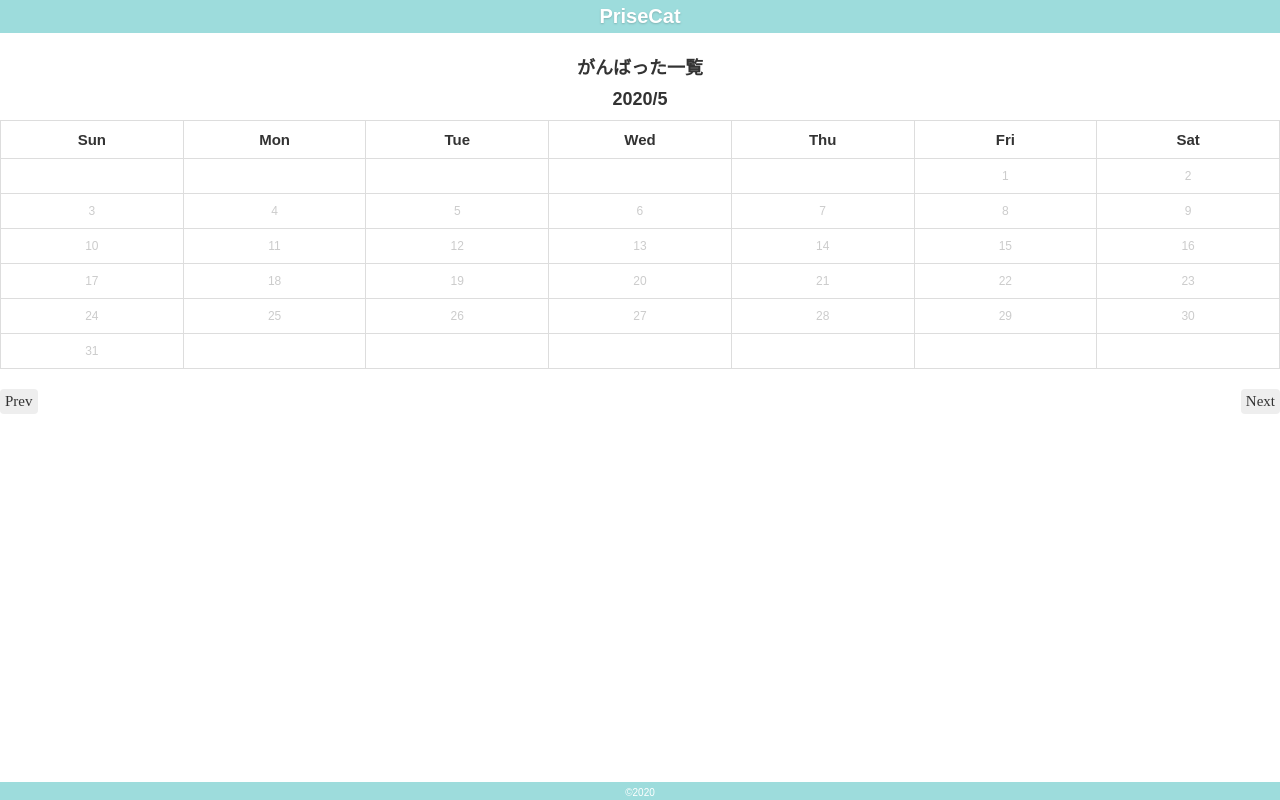
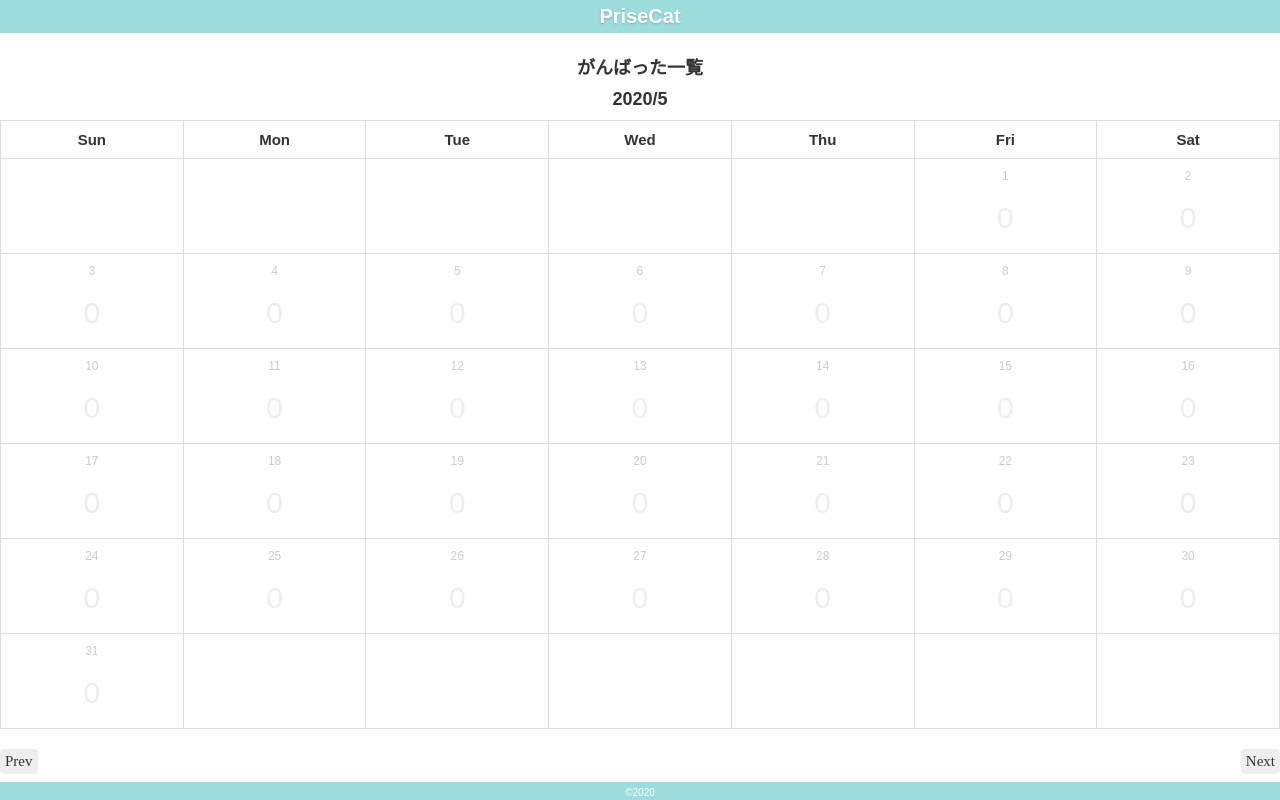
Before and after one commit to harutete/praise-cat, a React (Create React App) app: page /list in a window 1280 px wide. Built offline with nearby package versions, Linux system fonts and the light colour scheme.

Commit message:
Fix: style修正

```diff
--- a/src/components/Calender/CalenderTable.tsx
+++ b/src/components/Calender/CalenderTable.tsx
@@ -46,6 +46,9 @@ const CalenderTable: React.FC<Props> = (props) => {
           width: 50px;
           height: 50px;
           margin: 10px auto 0;
+          &--stage-00 {
+            color: #EEEEEE;
+          }
           &--stage-01 {
             background: ${props => props.theme.colors.main};
           }
@@ -76,17 +79,16 @@ const CalenderTable: React.FC<Props> = (props) => {
                 { typeof day === 'object' &&
                   <>
                     <p className="text-day">{day.day}</p>
-                    { day.description.length > 0 &&
                     <p className={`
                       text-count
                       ${day.description.length > 5 ? 'text-count--stage-03' :
                       day.description.length >= 3 && day.description.length <= 5 ? 'text-count--stage-02' :
-                          'text-count--stage-01'
+                      day.description.length > 0 &&  day.description.length <= 2 ? 'text-count--stage-01' :
+                      'text-count--stage-00'
                       }
                     `}>
                       <span>{day.description.length}</span>
                     </p>
-                    }
                   </>
                 }
               </td>)
--- a/src/components/common/atoms/Textarea.tsx
+++ b/src/components/common/atoms/Textarea.tsx
@@ -10,6 +10,7 @@ const Textarea = () => {
   const UtilityTextarea = styled.textarea`
     border: 1px solid #EEEEEE;
     border-radius: 4px;
+    width: 100%;
     max-width: 100%;
     padding: 5px;
   `
```
Lines whose indentation alone changed are shown as unchanged.
